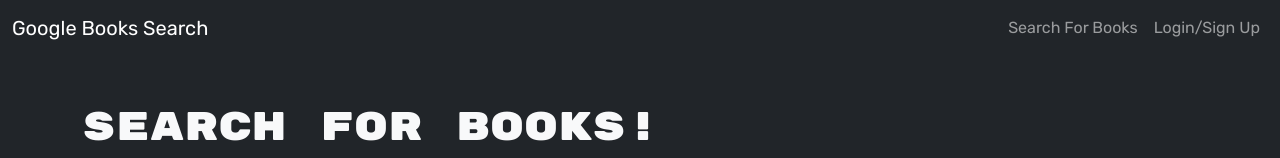
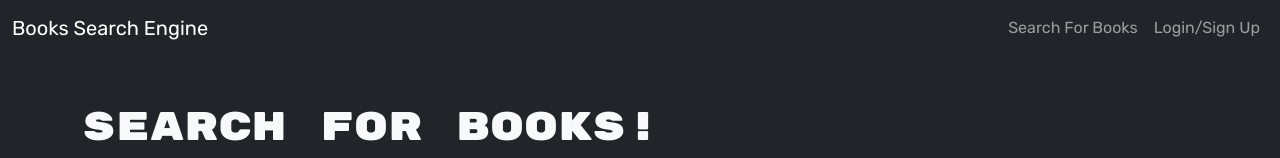
Before and after one commit to SKhai77/book-search-engine, a React (Vite) app in the folder client/: page / in a window 1280 px wide. Shown: the top 158 px of the page. Built offline with nearby package versions, Linux system fonts and the light colour scheme.

Commit message:
Updated the brand name to match with the app's name

```diff
--- a/client/src/components/Navbar.jsx
+++ b/client/src/components/Navbar.jsx
@@ -15,7 +15,7 @@
       <Navbar bg='dark' variant='dark' expand='lg'>
         <Container fluid>
           <Navbar.Brand as={Link} to='/'>
-            Google Books Search
+            Books Search Engine
           </Navbar.Brand>
           <Navbar.Toggle aria-controls='navbar' />
           <Navbar.Collapse id='navbar' className='d-flex flex-row-reverse'>
```
